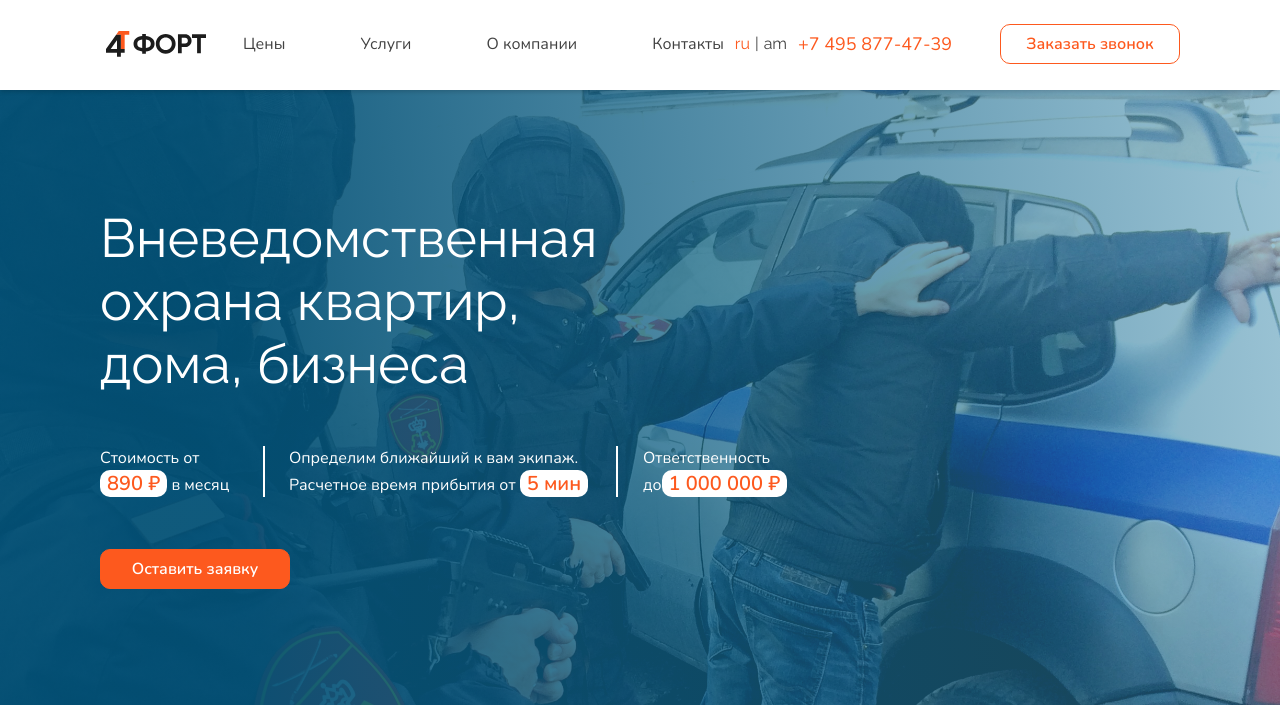
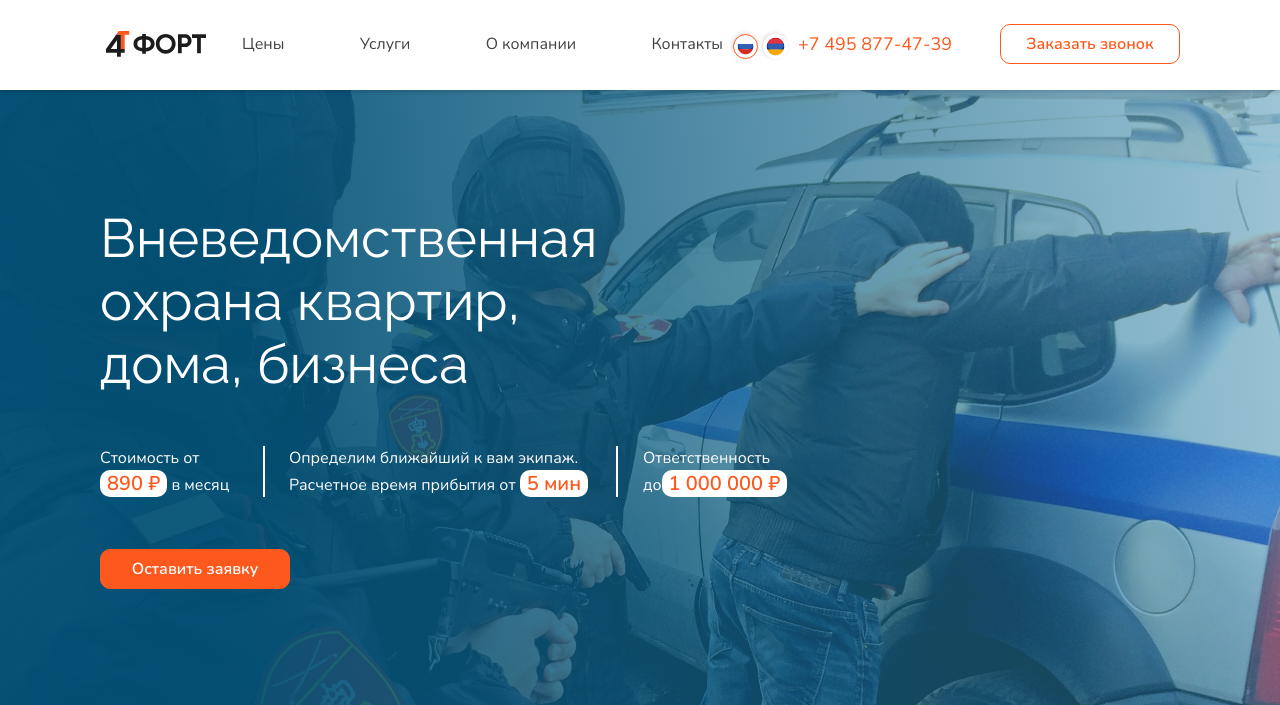
Before and after one commit to Elvira-g/fort_am, a PHP site: page / in a window 1280 px wide. Shown: the top 705 px of the page. Run offline with PHP 8.4, Linux system fonts and the light colour scheme; some libraries are stand-ins or nearby versions.

Commit message:
feat: change lang btns

```diff
--- a/fort/css/style.css
+++ b/fort/css/style.css
@@ -540,10 +540,15 @@ input[type="checkbox"]:checked + label:after {
 }
 
 .lang-block-link {
-    font-family: Raleway;
+    width: 25px;
+    box-shadow: -1px -1px 4px rgba(0, 0, 0, 0.15);
+    /* font-family: Raleway;
     font-size: 16px;
     line-height: 20px;
-    text-align: center;
+    text-align: center; */
+    padding: 3px;
+    box-sizing: border-box;
+    border-radius: 50%;
     color: var(--colorBlack);
 }
 
@@ -558,6 +563,9 @@ input[type="checkbox"]:checked + label:after {
     color: var(--colorOrange);
 }
 
+.lang-active {
+    border: 1px solid var(--colorOrange);
+}
 .active {
     color: var(--colorOrange);
 }
--- a/fort/index.html
+++ b/fort/index.html
@@ -96,9 +96,11 @@
                     </div>
                 </div>
                 <div class="lang-block">
-                    <p class="lang-block-link lang-ru" data-lang='ru'>ru</p>
-                    <span class='lang-block-span'>|</span>
-                    <p class="lang-block-link lang-am hidden" data-lang='am'>am</p>
+                    <img src="./assets/img/ru.png" alt="" class="lang-block-link lang-ru lang-active" data-lang='ru'>
+                    <!-- <p class="lang-block-link lang-ru" data-lang='ru'>ru</p> -->
+                    <!-- <span class='lang-block-span'>|</span> -->
+                    <img src="./assets/img/ar.png" alt="" class="lang-block-link lang-am" data-lang='am'>
+                    <!-- <p class="lang-block-link lang-am hidden" data-lang='am'>am</p> -->
                 </div>
                 <div class="call-block">
                     <p class="call-number">+7 495 877-47-39</p>
```
Also changed, not shown: fort/js/index.js (+27 -10 lines), fort/assets/img/equipment/ajax_3.jpg (deleted), 3 other files.
